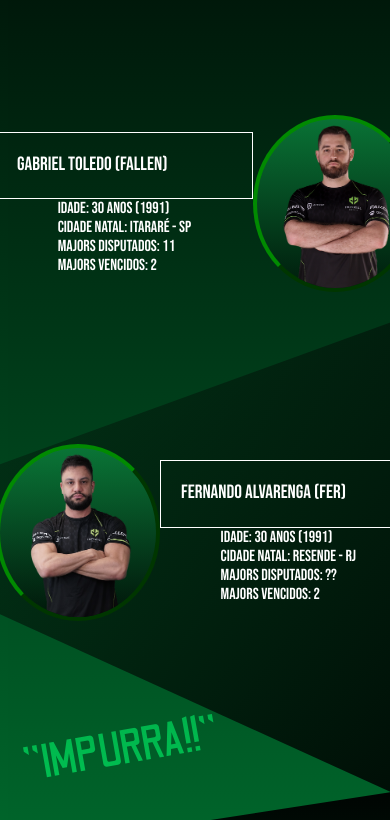
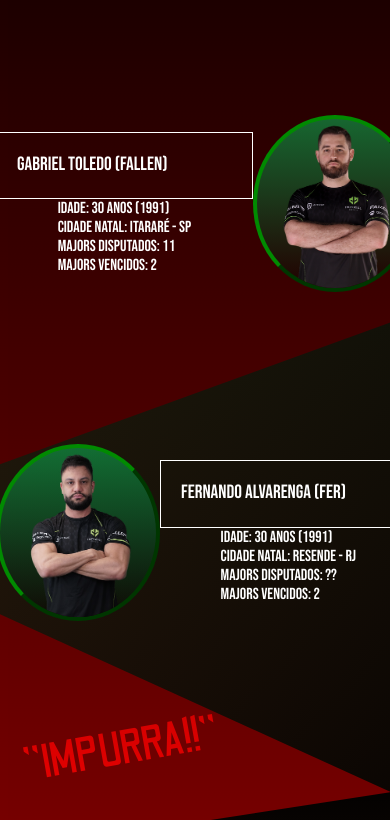
Before and after one commit to RyanForward/Imperial, a plain HTML site: page index.html in a window 390 px wide. Shown: the part 275-1095 px from the top of the page. Drawn offline with Linux system fonts and the light colour scheme.

Commit message:
changing to red the background 2 make sure

```diff
--- a/style.css
+++ b/style.css
@@ -22,7 +22,7 @@
     }
 
     html, body{
-        background:linear-gradient(to bottom, black, #00D85B);
+        background:linear-gradient(to bottom, black, red);
         animation: colors 5s ease-in infinite;
         width: 100vw;
         height: 280vh;
```
